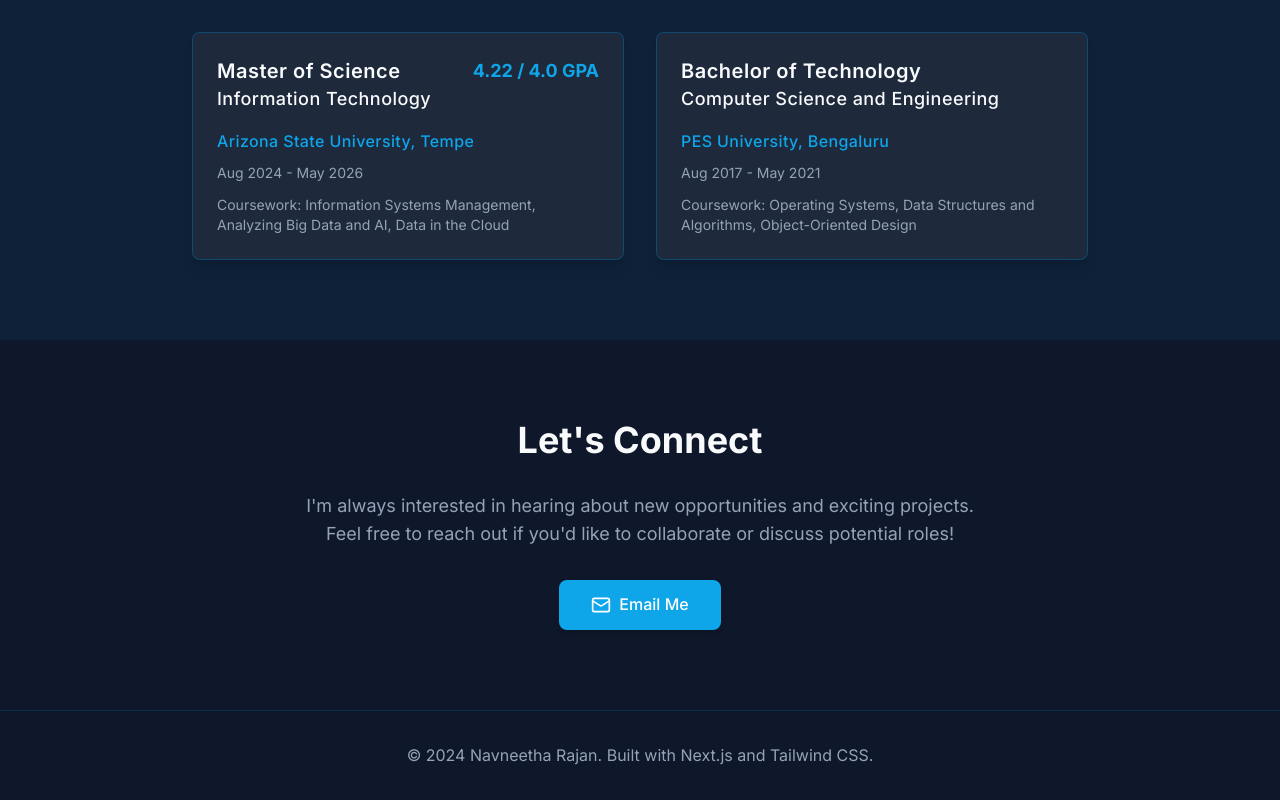
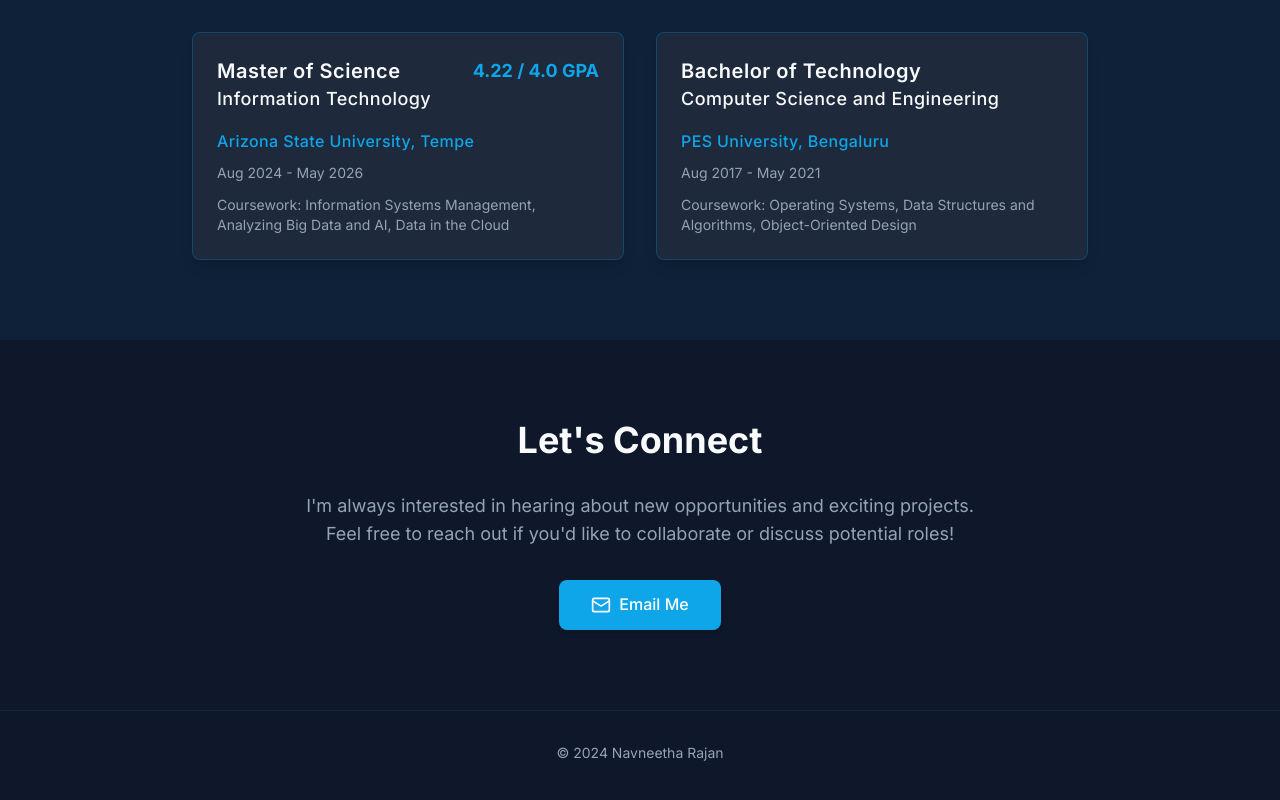
Before and after one commit to navneetha-rajan/navneetha-rajan.github.io, a Next.js app: page / in a window 1280 px wide. Shown: the part 2901-3701 px from the top of the page. Built offline with nearby package versions, Linux system fonts and the light colour scheme.

Commit message:
Update footer copyright

```diff
--- a/app/page.tsx
+++ b/app/page.tsx
@@ -461,10 +461,10 @@
       </section>
 
       {/* Footer */}
-      <footer className="py-8 section-padding border-t border-sky-medium/30">
+      <footer className="py-8 section-padding border-t border-sky-medium/20">
         <div className="container-max text-center">
-          <p className="text-muted">
-            © 2024 Navneetha Rajan. Built with Next.js and Tailwind CSS.
+          <p className="text-muted text-sm">
+            © 2024 Navneetha Rajan
           </p>
         </div>
       </footer>
```
